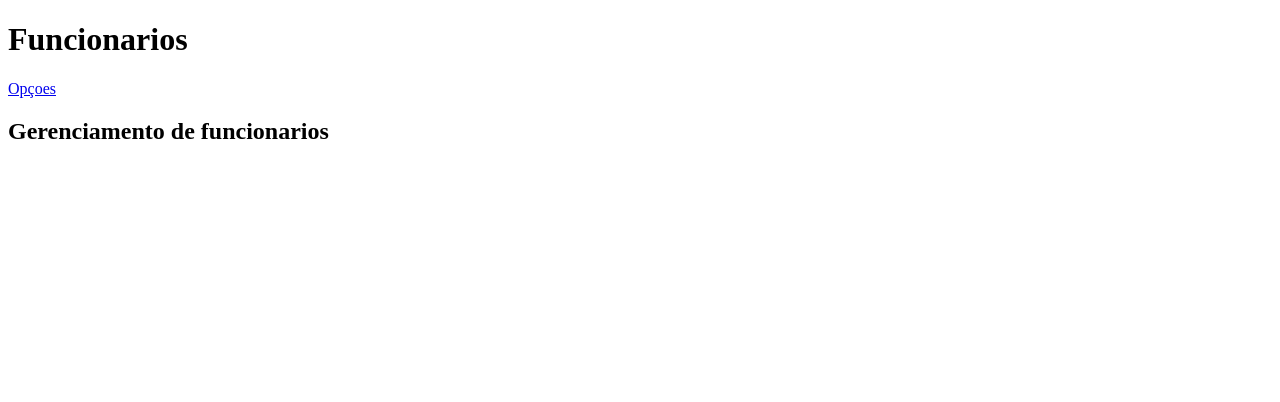
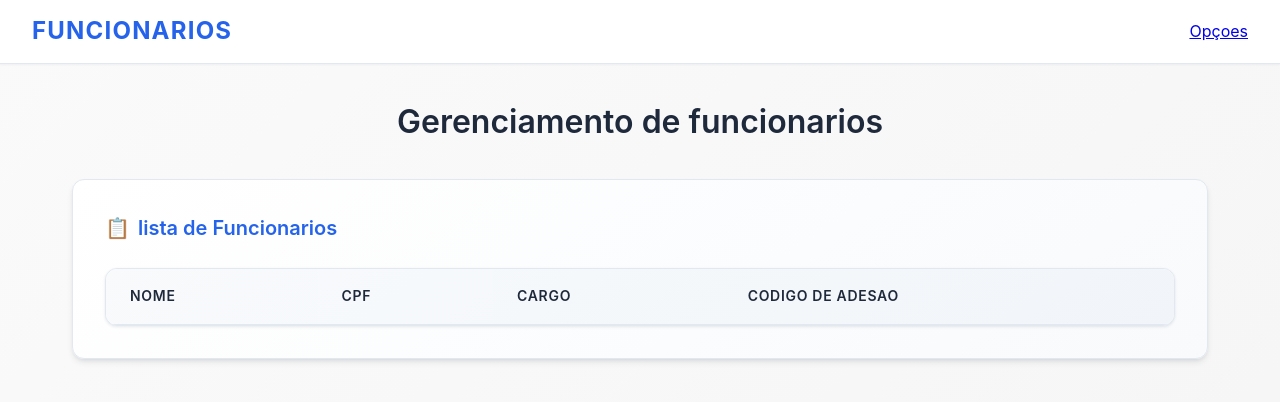
Before and after one commit to Ybrittoom/Controle_de_Ponto, a website: page public/funcionarios/funcionarios.html in a window 1280 px wide. Drawn offline with Linux system fonts and the light colour scheme.

Commit message:
:coffee: Trabalho nao terminado, pausa para o cafe

```diff
--- a/public/funcionarios.html
+++ b/public/funcionarios/funcionarios.html
@@ -4,6 +4,7 @@
 <head>
   <meta charset="UTF-8">
   <meta name="viewport" content="width=device-width, initial-scale=1.0">
+  <link rel="stylesheet" href="styles.css">
   <title>Funcionarios</title>
 </head>
 
@@ -22,7 +23,26 @@
     </div>
 
     <div class="card">
-      <h3></h3>
+      <h3>
+        <span class="icon">📋</span>
+        lista de Funcionarios
+      </h3>
+
+      <div class="tableContainer">
+        <table>
+          <thead>
+            <tr>
+              <th>Nome</th>
+              <th>CPF</th>
+              <th>Cargo</th>
+              <th>Codigo de Adesao</th>
+            </tr>
+          </thead>
+          <tbody id="funcionariosTableBody">
+            <!--Funcionarios-->
+          </tbody>
+        </table>
+      </div>
     </div>
   </main>
 
--- /dev/null
+++ b/public/funcionarios/styles.css
@@ -0,0 +1,164 @@
+* {
+    margin: 0;
+    padding: 0;
+    box-sizing: border-box;
+}
+
+body {
+    font-family: 'Inter', system-ui, -apple-system, BlinkMacSystemFont, 'Segoe UI', Roboto, Oxygen, Ubuntu, Cantarell, 'Open Sans', 'Helvetica Neue', sans-serif;
+    line-height: 1.6;
+    background: linear-gradient(135deg, #fafafa, #f5f5f5);
+    color: #1e293b;
+    min-height: 100vh;
+    display: flex;
+    flex-direction: column;
+}
+
+/*parte do header*/
+.cabecalho {
+    background: #ffffff;
+    border-bottom: 1px solid #e2e8f0;
+    box-shadow: 0 1px 2px 0 rgba(30, 41, 59, 0.05);
+    height: 4rem;
+    display: flex;
+    align-items: center;
+    justify-content: space-between;
+    padding: 0 2rem;
+    position: sticky;
+    top: 0;
+    z-index: 50;
+}
+
+.titulo {
+    font-size: 1.5rem;
+    font-weight: 700;
+    color: #2563eb;
+    text-transform: uppercase;
+    letter-spacing: 0.05em;
+}
+
+.opcoes a {
+    background: #2563eb;
+    color: #ffffff;
+    padding: 0.5rem 1rem;
+    border-radius: 0.75rem;
+    text-decoration: none;
+    font-weight: 500;
+    transition: all 0.2s cubic-bezier(0.4, 0, 0.2, 1);
+    box-shadow: 0 1px 2px 0 rgba(30, 41, 59, 0.05);
+}
+
+.opcoes a:hover {
+    background: #1d4ed8;
+    transform: translateY(-1px);
+    box-shadow: 0 4px 6px -1px rgba(30, 41, 59, 0.05), 0 2px 4px -2px rgba(30, 41, 59, 0.1);
+}
+
+main {
+    padding: 2rem;
+    max-width: 1200px;
+    margin: 0 auto;
+    flex: 1;
+    width: 100%;
+}
+
+.secao1 h2 {
+    font-size: 2rem;
+    font-weight: 600;
+    color: #1e293b;
+    margin-bottom: 2rem;
+    text-align: center;
+}
+
+.card {
+    background: linear-gradient(145deg, #ffffff, #f8fafc);
+    border: 1px solid #e2e8f0;
+    border-radius: 0.75rem;
+    padding: 2rem;
+    box-shadow: 0 4px 6px -1px rgba(30, 41, 59, 0.1), 0 2px 4px -2px rgba(30, 41, 59, 0.1);
+    transition: all 0.3s cubic-bezier(0.4, 0, 0.2, 1);
+}
+
+.card:hover {
+    transform: translateY(-4px);
+    box-shadow: 0 10px 15px -3px rgba(30, 41, 59, 0.1), 0 4px 6px -4px rgba(30, 41, 59, 0.1);
+}
+
+.card h3 {
+    font-size: 1.25rem;
+    font-weight: 600;
+    color: #2563eb;
+    margin-bottom: 1.5rem;
+    display: flex;
+    align-items: center;
+    gap: 0.5rem;
+}
+
+.tableContainer {
+    overflow: hidden;
+    border-radius: 0.75rem;
+    border: 1px solid #e2e8f0;
+    background: #ffffff;
+    box-shadow: 0 1px 3px 0 rgba(30, 41, 59, 0.1);
+}
+
+table {
+    width: 100%;
+    border-collapse: collapse;
+}
+
+thead tr {
+    background: linear-gradient(145deg, #f8fafc, #f1f5f9);
+    border-bottom: 1px solid #e2e8f0;
+}
+
+th {
+    text-align: left;
+    padding: 1rem 1.5rem;
+    font-weight: 600;
+    color: #1e293b;
+    font-size: 0.875rem;
+    text-transform: uppercase;
+    letter-spacing: 0.05em;
+}
+
+tbody tr {
+    border-bottom: 1px solid #e2e8f0;
+    transition: all 0.2s cubic-bezier(0.4, 0, 0.2, 1);
+}
+
+tbody tr:last-child {
+    border-bottom: none;
+}
+
+tbody tr:hover {
+    background: rgba(37, 99, 235, 0.05);
+    transform: translateX(2px);
+}
+
+td {
+    padding: 1rem 1.5rem;
+    color: #64748b;
+}
+
+.nomeFuncionario {
+    font-weight: 600;
+    color: #2563eb;
+}
+
+.codigoAdesao {
+    font-weight: 600;
+    color: #2563eb;
+    font-size: 1.1rem;
+}
+
+tfoot tr {
+    background: linear-gradient(145deg, #f1f5f9, #e2e8f0);
+    border-top: 2px solid #2563eb;
+}
+
+tfoot td {
+    padding: 1rem 1.5rem;
+    font-weight: 600;
+    color: #1e293b;
+}
--- a/server.js
+++ b/server.js
@@ -143,10 +143,9 @@ app.get('/api/funcionarios', async (req, res) => {
         if (result.length > 0) {
             res.status(200).json(result)
         } else {
-            res.status(400).json({ message: 'Nenhum funcionario encontrado!'})
+            res.status(404).json({ message: 'Nenhum funcionario encontrado!'})
         }
 
-        res.status(200).json(result)
     } catch (err) {
         console.error('Erro ao ver funcionarios: ', err)
         console.log(err)
```
Also changed, not shown: public/funcionarios/funcionario.js (added, +18 -0 lines), public/index.html (+1 -1 lines), public/funcionario.js (deleted).
